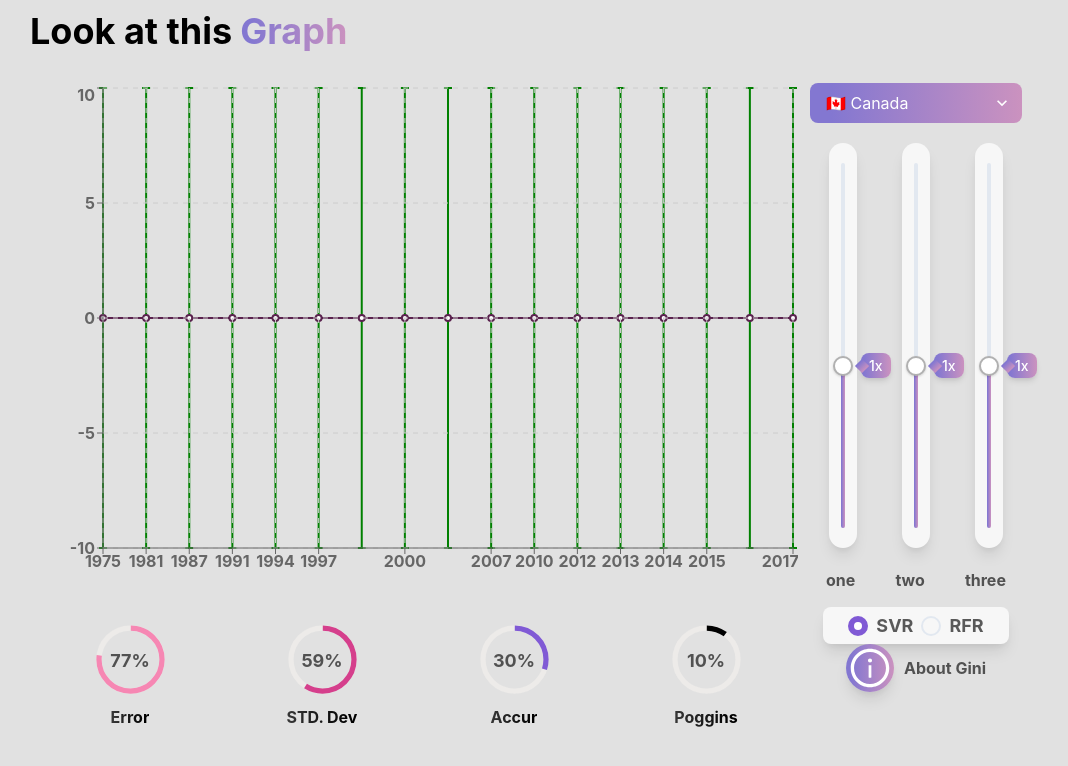
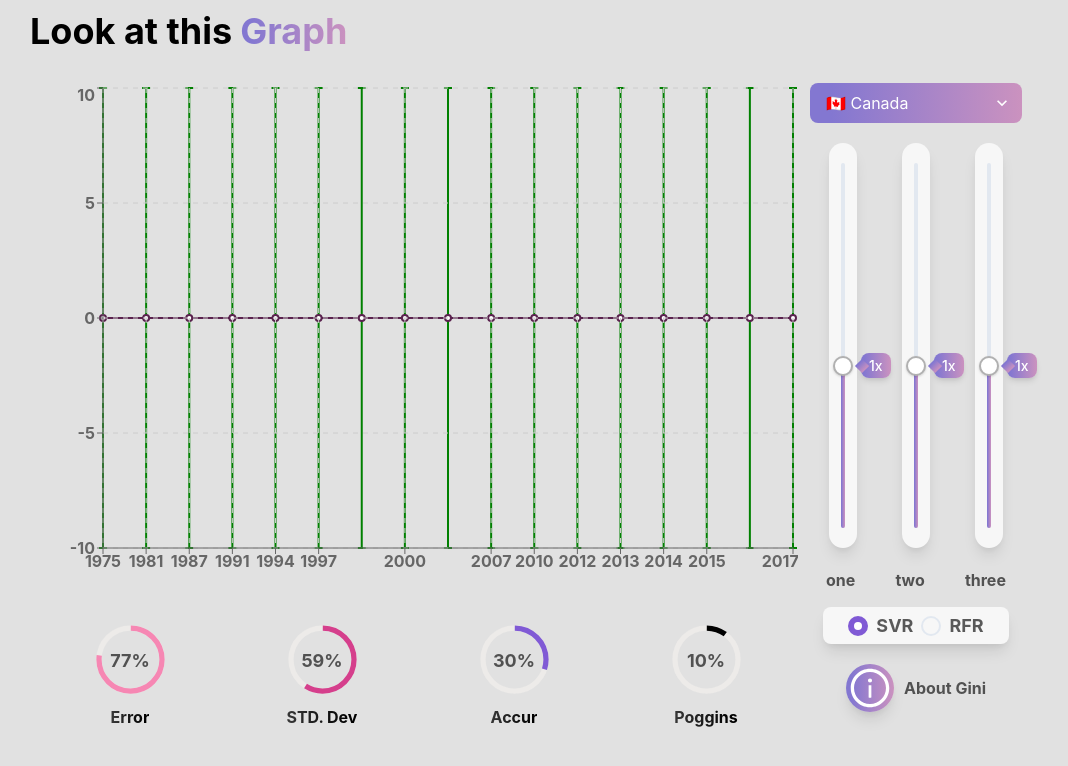
Before and after one commit to mattbardal/ch2023, a React (Create React App) app in the folder frontend/: page / in a window 1280 px wide. Shown: the top 766 px of the page, without its empty margins (114-1182 px from the left). Built offline with nearby package versions, Linux system fonts and the light colour scheme.

Commit message:
fixed radio css

```diff
--- a/frontend/src/container/MainContainer.tsx
+++ b/frontend/src/container/MainContainer.tsx
@@ -128,7 +128,7 @@ export default function MainContainer() {
               </Stack>
             </RadioGroup>
           </Center>
-          <Center w="100%">
+          <Center pt='20px' w="100%">
             <InfoButton />
             <Text pl='10px'>
               About Gini
```
